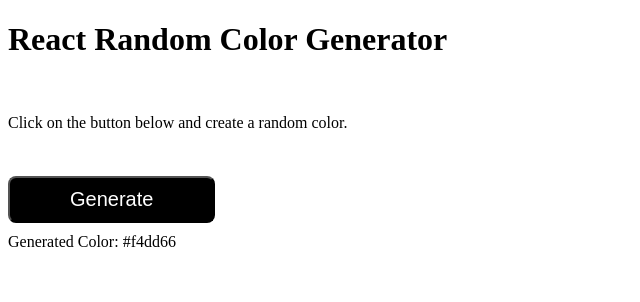
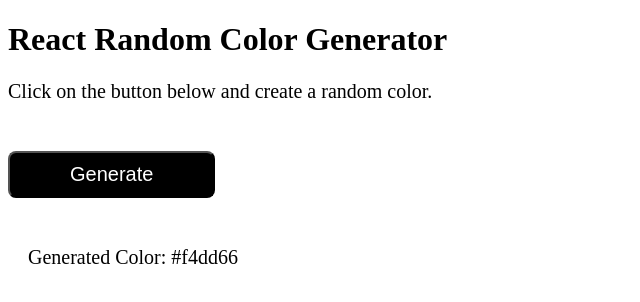
Before and after one commit to julessre/react-random-color-generator, a React app: page / in a window 1280 px wide. Shown: the top 302 px of the page, without its empty margins (0-640 px from the left). Built offline with nearby package versions, Linux system fonts and the light colour scheme.

Commit message:
Added a box which shows the random background color

```diff
--- a/package.json
+++ b/package.json
@@ -33,6 +33,7 @@
     "@testing-library/jest-dom": "^5.17.0",
     "@testing-library/react": "^13.4.0",
     "@testing-library/user-event": "^13.5.0",
+    "@types/randomcolor": "^0.5.9",
     "@types/react": "^18.2.48",
     "@types/react-dom": "^18.2.18",
     "@types/testing-library__jest-dom": "^5.14.9",
--- a/src/App.js
+++ b/src/App.js
@@ -14,28 +14,31 @@ const Button = styled.button`
 
 export default function App() {
   const [textColor, setTextColor] = useState('');
-  const generateColor = randomColor();
-  // const colorMessage = `Generated Color:${generateColor}`;
+  const generateColor = String(randomColor());
+  const divStyle = {
+    backgroundColor: textColor,
+    fontSize: '20px',
+    padding: '20px',
+    display: 'inline-block',
+  };
 
   return (
     <>
       <h1>React Random Color Generator</h1>
-      <br />
-      <p>Click on the button below and create a random color.</p>
+      <p style={{ fontSize: '20px' }}>
+        Click on the button below and create a random color.
+      </p>
       <br />
       <Button
         onClick={() => {
-          const generateColor = randomColor();
           setTextColor(generateColor);
-          document.body.style.background = generateColor;
         }}
       >
         Generate
       </Button>
-      {/* {generateColor && ( */}
-      <div style={{ backgroundColor: { textColor } }}>
-        Generated Color: {generateColor}
-      </div>
+      <br />
+      <br />
+      <div style={divStyle}>Generated Color: {generateColor}</div>
     </>
   );
 }
```
Also changed, not shown: 2 other files (tests, documents, lock files or other folders).
